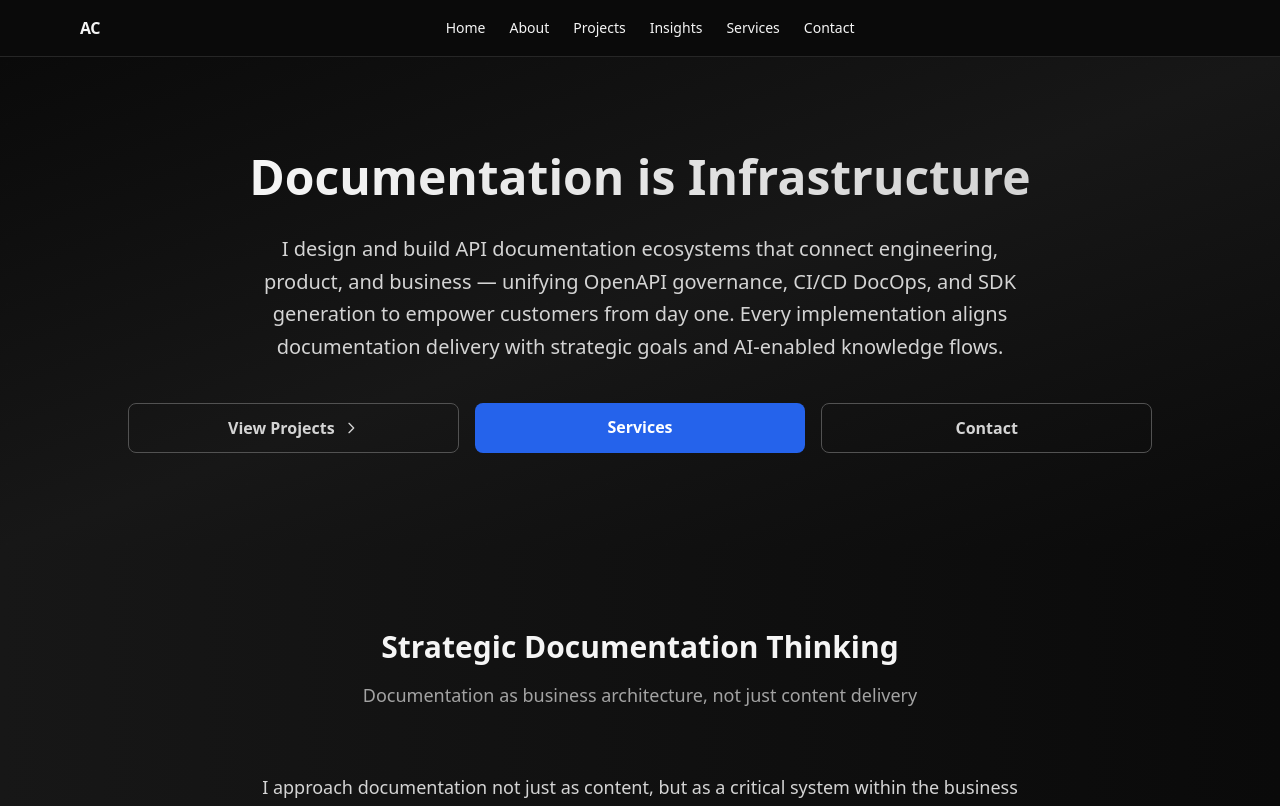
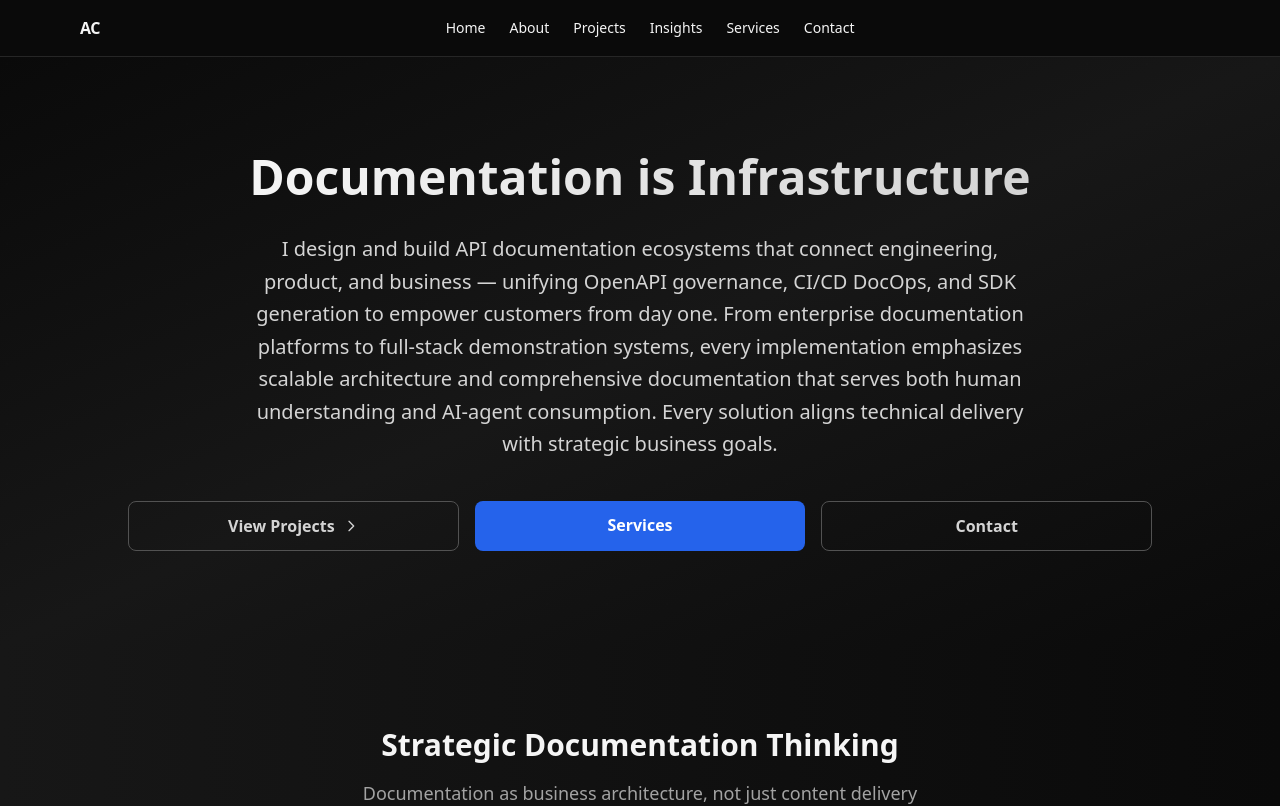
Before and after one commit to cleverly87/clever-technical-writing, a Next.js app: page / in a window 1280 px wide. Shown: the top 806 px of the page. Built offline with nearby package versions, Linux system fonts and the light colour scheme.

Commit message:
Update homepage description to highlight scalable architecture and AI-agent consumption

```diff
--- a/src/app/page.tsx
+++ b/src/app/page.tsx
@@ -64,7 +64,9 @@ export default function HomePage() {
             <p className="text-xl text-neutral-300 mb-10 max-w-3xl mx-auto leading-relaxed">
               I design and build API documentation ecosystems that connect engineering, product, and business —
               unifying OpenAPI governance, CI/CD DocOps, and SDK generation to empower customers from day one.
-              Every implementation aligns documentation delivery with strategic goals and AI-enabled knowledge flows.
+              From enterprise documentation platforms to full-stack demonstration systems, every implementation
+              emphasizes scalable architecture and comprehensive documentation that serves both human understanding
+              and AI-agent consumption. Every solution aligns technical delivery with strategic business goals.
             </p>
             <div className="flex flex-col sm:grid sm:grid-cols-3 gap-4 justify-center max-w-md sm:max-w-none mx-auto">
               <Link
```
